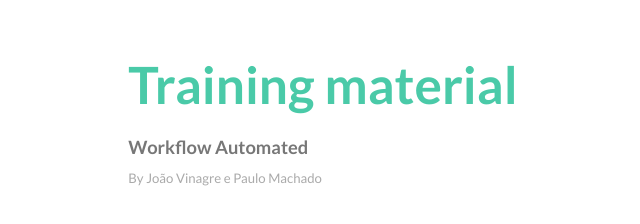
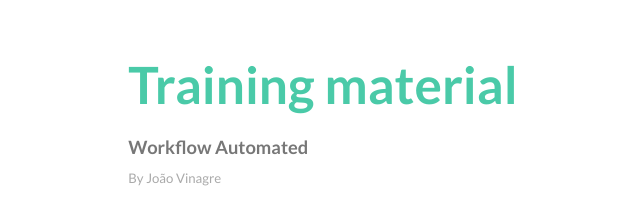
Before and after one commit to jrvlima/automated-worflow, a plain HTML site: page index.html in a window 1280 px wide. Shown: the full height of the page, 57-697 px from the left. Drawn offline with Linux system fonts and the light colour scheme.

Commit message:
Update index.html

```diff
--- a/index.html
+++ b/index.html
@@ -6,7 +6,7 @@
 -->
 <html>
 <head>
-	<title>AC Book: Node.js</title>
+	<title>AC Book: Automated Workflow</title>
 	<meta http-equiv="content-type" content="text/html; charset=utf-8" />
 	<meta name="description" content="" />
 	<meta name="keywords" content="" />
@@ -61,7 +61,7 @@
 
 					<header class="major">
 						<h4><a href="automated-workflows.html">Workflow Automated</a></h4>
-						<p>By João Vinagre e Paulo Machado</p>
+						<p>By João Vinagre</p>
 					</header>
 
 				</div>
```
